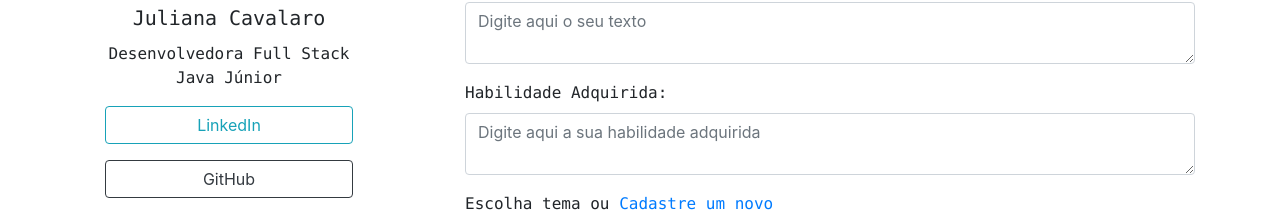
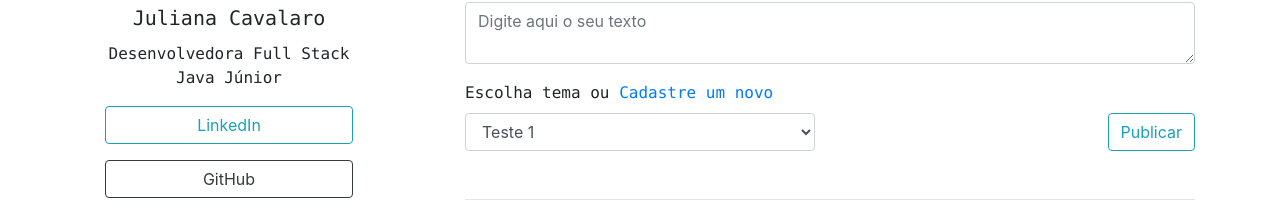
Before and after one commit to Julianacavalaro/blogPessoal, an Angular app in the folder blogPessoal/: page /feed in a window 1280 px wide. Shown: the part 256-478 px from the top of the page. Built offline with nearby package versions, Linux system fonts and the light colour scheme; no server answers; sample sign-in values are in the browser's storage.

Commit message:
Arrumando bug da atualização do angular

```diff
--- a/blogPessoal/src/app/feed/feed.component.html
+++ b/blogPessoal/src/app/feed/feed.component.html
@@ -20,12 +20,6 @@
                 <textarea class="form-control" id="texto" row="3" placeholder="Digite aqui o seu texto"></textarea>
             </div>
 
-            <div class="form-group">
-                <label class="text-monospace" for="texto">Habilidade Adquirida:</label>
-                <textarea class="form-control" id="Habilidade" row="3"
-                    placeholder="Digite aqui a sua habilidade adquirida"></textarea>
-            </div>
-
             <div class="row d-flex align-items-end">
                 <div class="col-md-6">
                     <div class="form-group-m-0">
@@ -36,6 +30,7 @@
                             <option>
                                 Teste 1
                             </option>
+
                         </select>
                     </div>
                 </div>
--- a/blogPessoal/src/app/feed/feed.component.ts
+++ b/blogPessoal/src/app/feed/feed.component.ts
@@ -30,6 +30,11 @@ export class FeedComponent implements OnInit {
     this.findAllTemas()
   }
 
+  publicar() {
+
+  }
+
+
   findAllPostagens() {
       this.postagemService.getAllPostagens().subscribe((resp: Postagem[]) => {
         this.listaPostagens = resp
--- a/blogPessoal/src/app/service/postagem.service.ts
+++ b/blogPessoal/src/app/service/postagem.service.ts
@@ -1,5 +1,8 @@
 import { HttpClient, HttpHeaders } from '@angular/common/http';
 import { Injectable } from '@angular/core';
+import { Observable } from 'rxjs';
+import { Postagem } from '../model/Postagem';
+import { Tema } from '../model/Tema';
 
 @Injectable({
   providedIn: 'root'
@@ -9,9 +12,11 @@ export class PostagemService {
   constructor(private http: HttpClient) { }
 
   token = {
+
     headers: new HttpHeaders().set('Authorization', localStorage.getItem('token')!)
   }
-  getAllPostagens() {
-    return this.http.get('http://localhost:8080/postagens', this.token)
+  getAllPostagens(): Observable<Postagem[]> {
+    return this.http.get<Postagem[]>('http://localhost:8080/postagens', this.token)
   }
+
 }
--- a/blogPessoal/src/app/service/tema.service.ts
+++ b/blogPessoal/src/app/service/tema.service.ts
@@ -1,5 +1,7 @@
 import { HttpClient, HttpHeaders } from '@angular/common/http';
 import { Injectable } from '@angular/core';
+import { Observable } from 'rxjs';
+import { Tema } from '../model/Tema';
 
 @Injectable({
   providedIn: 'root'
@@ -9,9 +11,9 @@ export class TemaService {
   constructor(private http: HttpClient) { }
 
   token = {
-    headers: new HttpHeaders().set('Authorization', localStorage.getItem('token'))
+    headers: new HttpHeaders().set('Authorization', localStorage.getItem('token')!)
   }
-  getAllTemas() {
-    return this.http.get('http://localhost:8080/tema', this.token)
+  getAllTemas(): Observable<Tema[]> {
+    return this.http.get<Tema[]>('http://localhost:8080/tema', this.token)
   }
 }
--- a/blogPessoal/tsconfig.json
+++ b/blogPessoal/tsconfig.json
@@ -6,6 +6,7 @@
     "outDir": "./dist/out-tsc",
     "forceConsistentCasingInFileNames": true,
     "strict": true,
+    "strictPropertyInitialization":false,
     "noImplicitReturns": true,
     "noFallthroughCasesInSwitch": true,
     "sourceMap": true,
```
